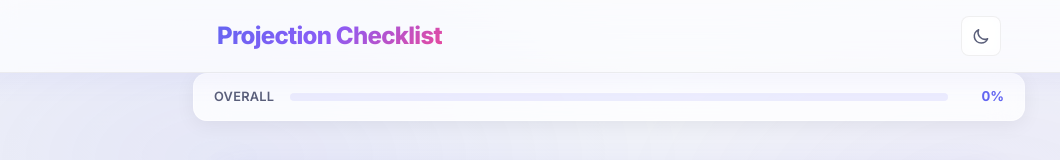
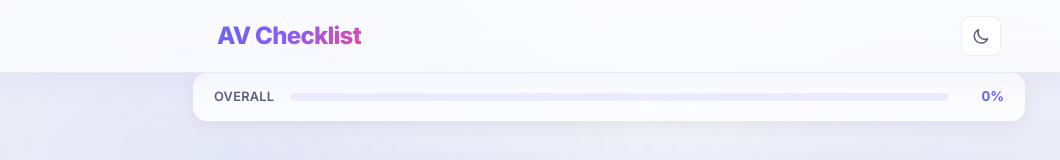
Before and after one commit to g33kenn/AvChecklist, a plain HTML site: page index.html in a window 1280 px wide. Shown: the top 160 px of the page, without its empty margins (31-1091 px from the left). Drawn offline with Linux system fonts and the light colour scheme.

Commit message:
Revert "Rename AV Checklist to Projection Checklist"
This reverts commit 34025bc6b94cbb426cd376e50e189af54d80ad50.

```diff
--- a/index.html
+++ b/index.html
@@ -4,8 +4,8 @@
 <head>
     <meta charset="UTF-8">
     <meta name="viewport" content="width=device-width, initial-scale=1.0">
-    <title>Projection Checklist</title>
-    <meta name="description" content="Projection checklist for Sunday service setup, streaming, and teardown.">
+    <title>AV Checklist</title>
+    <meta name="description" content="AV Projection checklist for Sunday service setup, streaming, and teardown.">
     <link rel="preconnect" href="https://fonts.googleapis.com">
     <link rel="preconnect" href="https://fonts.gstatic.com" crossorigin>
     <link href="https://fonts.googleapis.com/css2?family=Inter:wght@400;500;600;700;800&display=swap" rel="stylesheet">
@@ -666,7 +666,7 @@
     <!-- Header -->
     <header class="header">
         <div class="header-inner">
-            <h1>Projection Checklist</h1>
+            <h1>AV Checklist</h1>
             <div class="header-actions">
                 <button id="theme-toggle" class="theme-toggle" aria-label="Toggle dark mode">
                     <svg id="theme-toggle-dark-icon" class="hidden" fill="none" viewBox="0 0 24 24"
```
